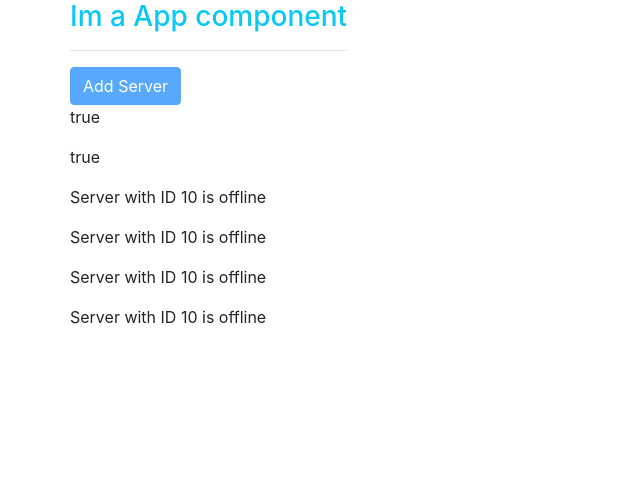
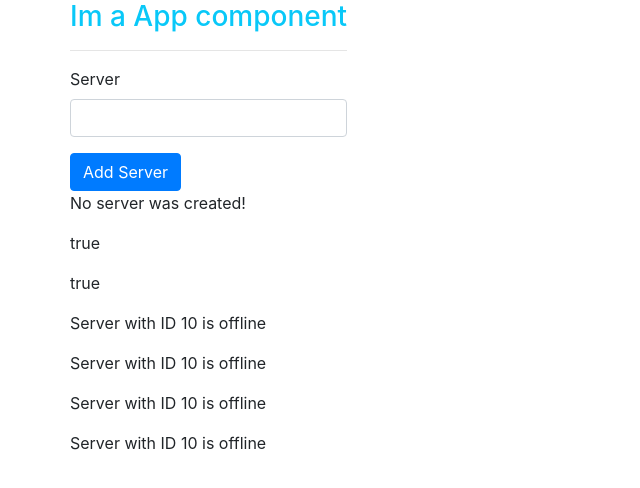
Before and after one commit to aerosasi/Angular-Basic_to_Advanced, an Angular app in the folder my-first-app/: page / in a window 1280 px wide. Shown: the top 488 px of the page, without its empty margins (0-640 px from the left). Built offline with nearby package versions, Linux system fonts and the light colour scheme.

Commit message:
Event Binding
Event bindind is used for mouse click and input events to tell angular what to do when an input is given or a mouse is clicked !

```diff
--- a/my-first-app/src/app/servers/servers.component.html
+++ b/my-first-app/src/app/servers/servers.component.html
@@ -1,4 +1,12 @@
-<button class="btn btn-primary"  [disabled]="allowNewServer">Add Server </button>
+<label for=""> Server</label>
+<input type="text" class="form-control" (input)="onUpdateServerName($event)"
+>
+
+<p>{{ serverName }}</p>
+<button class="btn btn-primary"  [disabled]="!allowNewServer"
+(click)="onCreateServer()" >Add Server </button>
+
+<p>{{ serverCreationStatus }}</p>
 <p [innerText]="allowNewServer"></p>
 <p>{{allowNewServer}}</p>
 <app-server></app-server>
--- a/my-first-app/src/app/servers/servers.component.ts
+++ b/my-first-app/src/app/servers/servers.component.ts
@@ -8,7 +8,8 @@
 export class ServersComponent implements OnInit {
 
   allowNewServer=false;
-
+  serverCreationStatus='No server was created!';
+ serverName='';
 
 
   constructor() {
@@ -20,4 +21,14 @@
   ngOnInit() {
   }
 
+    onCreateServer(){
+      this.serverCreationStatus='Server was created'
+    }
+
+    onUpdateServerName(event :Event){
+
+      console.log( this.serverName=(<HTMLInputElement>event.target).value);
+      this.serverName=(<HTMLInputElement>event.target).value;
+
+    }
 }
```
